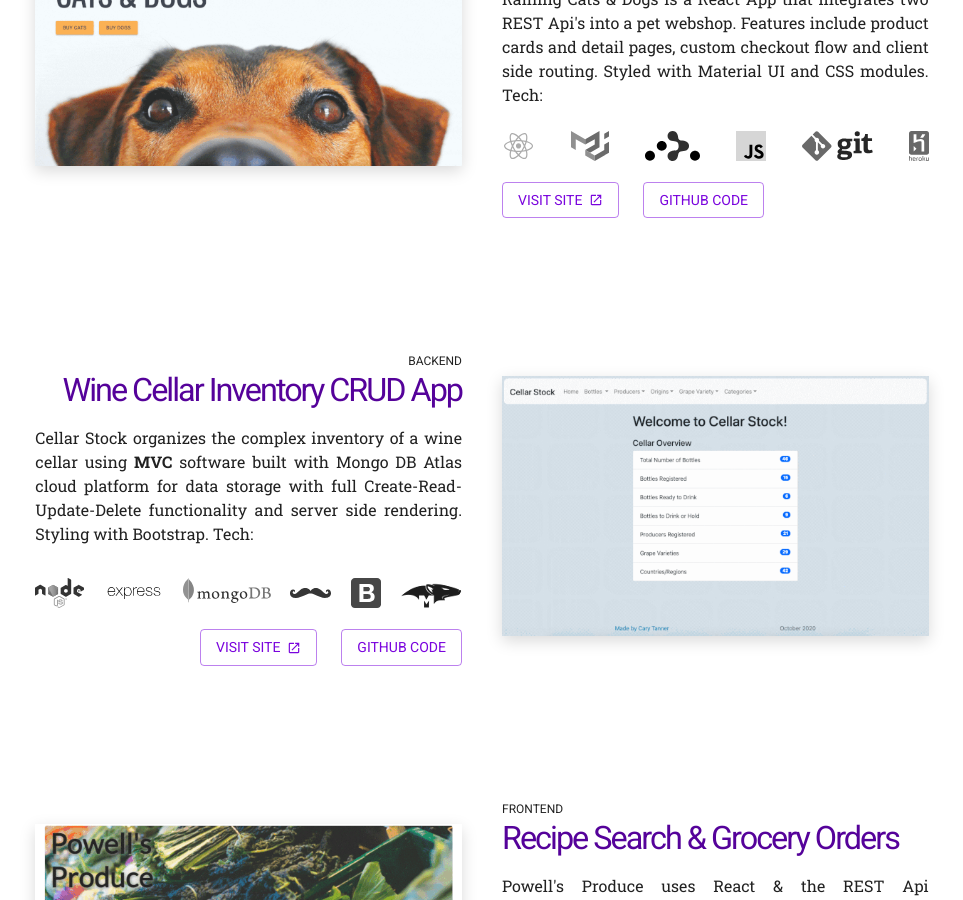
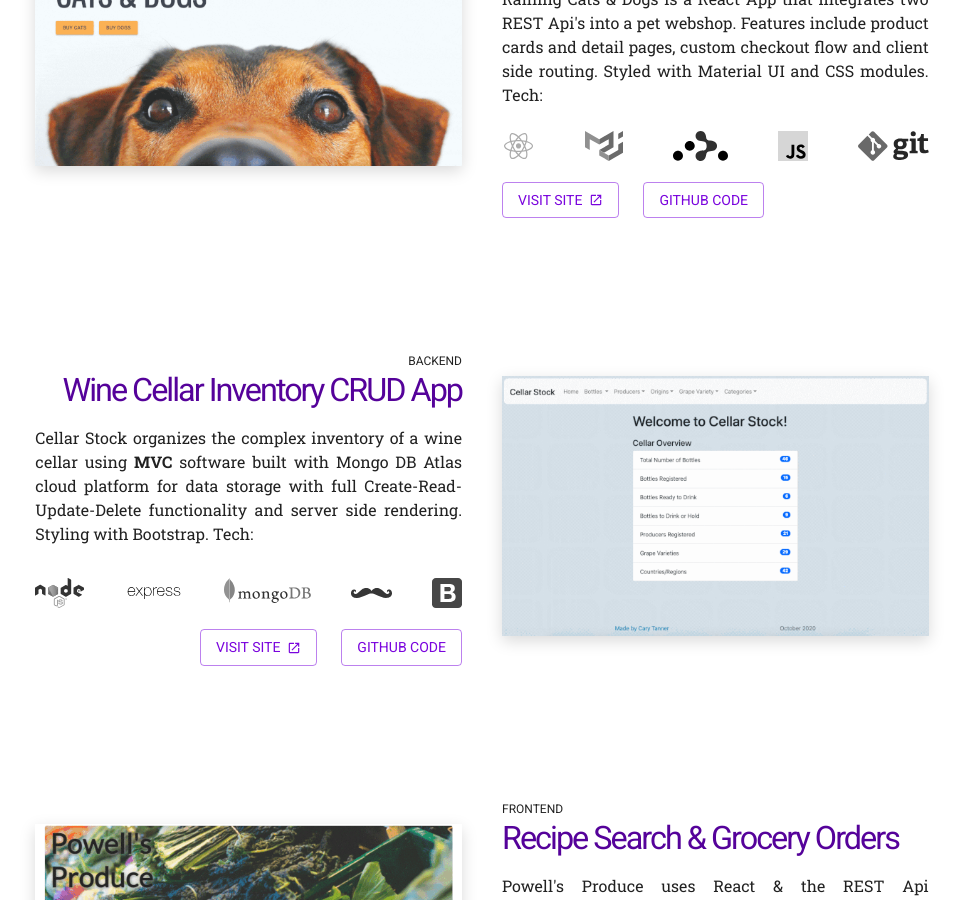
Before and after one commit to CaryTanner/carytanner.github.io, a React (Create React App) app: page / in a window 1280 px wide. Shown: the part 1900-2800 px from the top of the page, without its empty margins (158-1121 px from the left). Built offline with nearby package versions, Linux system fonts and the light colour scheme.

Commit message:
logo styles

```diff
--- a/src/Components/Header/index.js
+++ b/src/Components/Header/index.js
@@ -40,7 +40,7 @@ function Header({openContactForm}) {
     border: 4,
     p: 0.5,
     fontFamily: "roboto mono, monospace",
-    lineHeight: 0.8,
+    lineHeight: .82,
     letterSpacing: -2,
     fontWeight: "fontWeightBold",
     fontSize: "30px",
--- a/src/Components/Projects/index.js
+++ b/src/Components/Projects/index.js
@@ -179,13 +179,7 @@ export default function Projects() {
                   alt="Git Logo"
                 ></img>
               </Grid>
-              <Grid item>
-                <img
-                  className={styles.logos}
-                  src={herokuLogo}
-                  alt="Heroku Logo"
-                ></img>
-              </Grid>
+
             </Grid>
             <Grid container {...justifyStart} spacing={3}>
               <Grid item>
@@ -289,13 +283,7 @@ export default function Projects() {
                   alt="Bootstrap Logo"
                 ></img>
               </Grid>
-              <Grid item>
-                <img
-                  className={styles.logos}
-                  src={mongoose}
-                  alt="Mongoose Js logo"
-                ></img>
-              </Grid>
+
             </Grid>
             <Grid container {...justifyEnd} spacing={3}>
               <Grid item>
@@ -416,13 +404,7 @@ export default function Projects() {
                   alt="Git Logo"
                 ></img>
               </Grid>
-              <Grid item>
-                <img
-                  className={styles.logos}
-                  src={githubLogo}
-                  alt="GitHub Logo"
-                ></img>
-              </Grid>
+
             </Grid>
             <Grid container {...justifyStart} spacing={3}>
               <Grid item>
```
